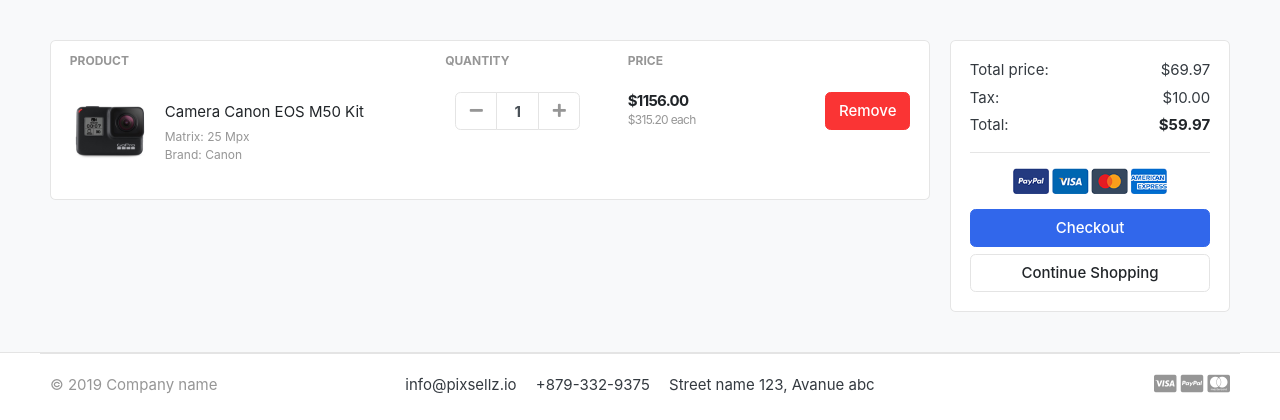
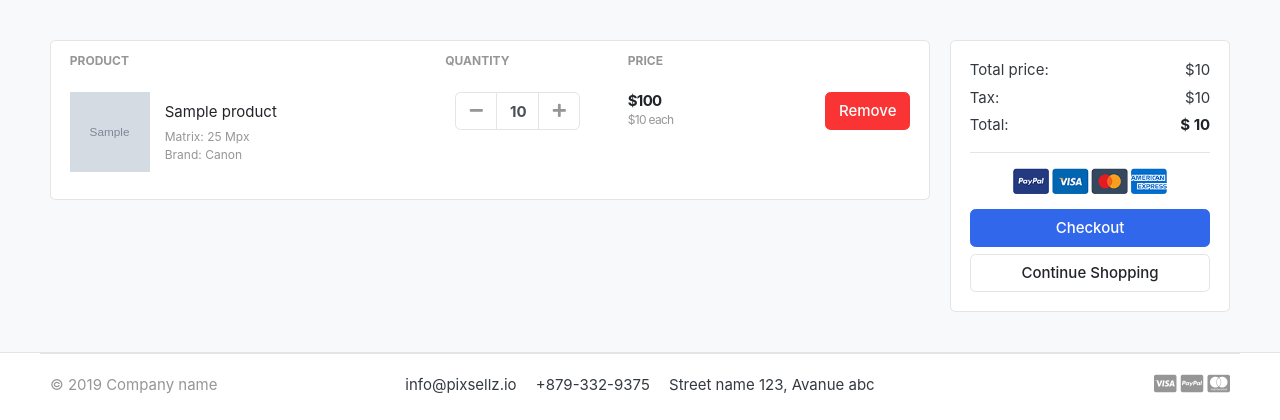
Before and after one commit to Tushar3002/TJkart-django, a Django app: template templates/store/cart.html in a window 1280 px wide. Shown: the part 118-538 px from the top of the page. Run offline with Django 3.2, Linux system fonts and the light colour scheme; tables that the repository leaves empty hold one stand-in row (values such as "Sample post"); the template is opened without the code that fills it: values that come from a table or form of the project are taken from there, most other values are stand-ins (such as "Sample title", 1, 10 or a date in 2020); grey boxes marked "Sample" are stand-in pictures; some libraries are stand-ins or nearby versions; some web fonts are replaced.

Commit message:
making changes in cart

```diff
--- a/carts/models.py
+++ b/carts/models.py
@@ -15,5 +15,8 @@
     quantity = models.IntegerField()
     is_active = models.BooleanField(default=True)
 
+    def sub_total(self):
+        return self.product.price * self.quantity
+
     def __str__(self):
         return self.product
--- a/carts/urls.py
+++ b/carts/urls.py
@@ -4,4 +4,6 @@
 
 urlpatterns = [
     path('', views.cart, name='cart'),
+    path('add_cart/<int:product_id>/', views.add_cart, name='add_cart'),
+    path('remove_cart/<int:product_id>/', views.remove_cart, name='remove_cart'),
 ]
--- a/templates/store/cart.html
+++ b/templates/store/cart.html
@@ -22,12 +22,13 @@
     </tr>
     </thead>
     <tbody>
+    {% for cart_item in cart_items %}
     <tr>
         <td>
             <figure class="itemside align-items-center">
-                <div class="aside"><img src="{% static './images/items/11.jpg' %}" class="img-sm"></div>
+                <div class="aside"><img src="{{ cart_item.product.images.url }}" class="img-sm"></div>
                 <figcaption class="info">
-                    <a href="#" class="title text-dark">Camera Canon EOS M50 Kit</a>
+                    <a href="#" class="title text-dark">{{ cart_item.product.product_name }}</a>
                     <p class="text-muted small">Matrix: 25 Mpx <br> Brand: Canon</p>
                 </figcaption>
             </figure>
@@ -39,24 +40,24 @@
                                 <div class="input-group-prepend">
                                 <button class="btn btn-light" type="button" id="button-plus"> <i class="fa fa-minus"></i> </button>
                                 </div>
-                                <input type="text" class="form-control"  value="1">
+                                <input type="text" class="form-control"  value="{{ cart_item.quantity }}">
                                 <div class="input-group-append">
-                                <button class="btn btn-light" type="button" id="button-minus"> <i class="fa fa-plus"></i> </button>
+                                <a href="{% url 'add_cart' cart_item.product.id %}" class="btn btn-light" type="button" id="button-minus"> <i class="fa fa-plus"></i> </a>
                                 </div>
                             </div> <!-- input-group.// -->
                         </div> <!-- col.// -->
         </td>
         <td>
             <div class="price-wrap">
-                <var class="price">$1156.00</var>
-                <small class="text-muted"> $315.20 each </small>
+                <var class="price">${{ cart_item.sub_total }}</var>
+                <small class="text-muted"> ${{ cart_item.product.price }} each</small>
             </div> <!-- price-wrap .// -->
         </td>
         <td class="text-right">
         <a href="" class="btn btn-danger"> Remove</a>
         </td>
     </tr>
-
+    {% endfor %}
 
     </tbody>
     </table>
@@ -69,15 +70,15 @@
             <div class="card-body">
                 <dl class="dlist-align">
                   <dt>Total price:</dt>
-                  <dd class="text-right">$69.97</dd>
+                  <dd class="text-right">${{total}}</dd>
                 </dl>
                 <dl class="dlist-align">
                   <dt>Tax:</dt>
-                  <dd class="text-right"> $10.00</dd>
+                  <dd class="text-right"> ${{tax}}</dd>
                 </dl>
                 <dl class="dlist-align">
                   <dt>Total:</dt>
-                  <dd class="text-right text-dark b"><strong>$59.97</strong></dd>
+                <dd class="text-right text-dark b"><strong>$ {{grand_total}}</strong></dd>
                 </dl>
                 <hr>
                 <p class="text-center mb-3">
--- a/templates/store/product_detail.html
+++ b/templates/store/product_detail.html
@@ -71,7 +71,7 @@
         {% if single_product.stock <= 0 %}
           <h5 class="text-danger">Out of Stock</h5>
         {% else %}
-          <a href="./product-detail.html" class="btn  btn-primary"> <span class="text">Add to cart</span> <i class="fas fa-shopping-cart"></i>  </a>
+          <a href="{% url 'add_cart' single_product.id %}" class="btn  btn-primary"> <span class="text">Add to cart</span> <i class="fas fa-shopping-cart"></i>  </a>
         {% endif %}
     </article> <!-- product-info-aside .// -->
             </main> <!-- col.// -->
```
Also changed, not shown: carts/views.py (+71 -4 lines).
